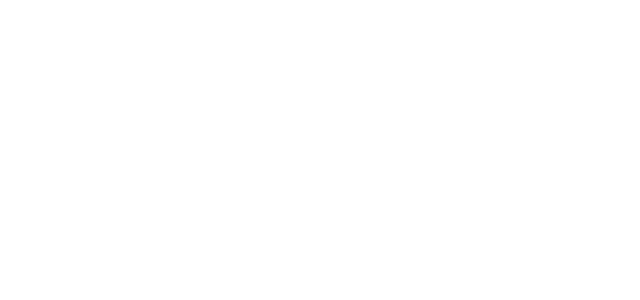
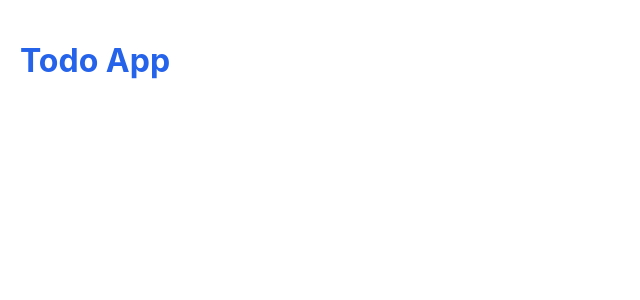
Before and after one commit to Neema93/Todo_python, a React (Create React App) app in the folder forntend/todo/: page / in a window 1280 px wide. Shown: the top 300 px of the page, without its empty margins (0-640 px from the left). Built offline with nearby package versions, Linux system fonts and the light colour scheme.

Commit message:
app.css change to app.scss and index.css to change index.scss

```diff
--- a/forntend/todo/src/App.css
+++ /dev/null
@@ -1,38 +0,0 @@
-.App {
-  text-align: center;
-}
-
-.App-logo {
-  height: 40vmin;
-  pointer-events: none;
-}
-
-@media (prefers-reduced-motion: no-preference) {
-  .App-logo {
-    animation: App-logo-spin infinite 20s linear;
-  }
-}
-
-.App-header {
-  background-color: #282c34;
-  min-height: 100vh;
-  display: flex;
-  flex-direction: column;
-  align-items: center;
-  justify-content: center;
-  font-size: calc(10px + 2vmin);
-  color: white;
-}
-
-.App-link {
-  color: #61dafb;
-}
-
-@keyframes App-logo-spin {
-  from {
-    transform: rotate(0deg);
-  }
-  to {
-    transform: rotate(360deg);
-  }
-}
--- a/forntend/todo/src/App.js
+++ b/forntend/todo/src/App.js
@@ -1,10 +1,10 @@
 
-import './App.css';
+import './App.scss';
 
 function App() {
   return (
-    <div className="App">
-
+       <div className="container">
+      <h1>Todo App</h1>
     </div>
   );
 }
--- /dev/null
+++ b/forntend/todo/src/App.scss
@@ -0,0 +1,9 @@
+$primary-color: #2563eb;
+
+.container {
+  padding: 20px;
+
+  h1 {
+    color: $primary-color;
+  }
+}
--- a/forntend/todo/src/index.js
+++ b/forntend/todo/src/index.js
@@ -1,6 +1,6 @@
 import React from 'react';
 import ReactDOM from 'react-dom/client';
-import './index.css';
+import './index.scss';
 import App from './App';
 
 
```
Also changed, not shown: forntend/todo/src/index.scss (renamed from forntend/todo/src/index.css).
